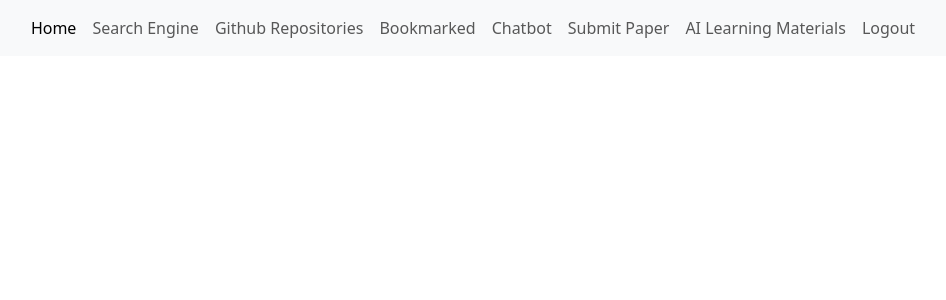
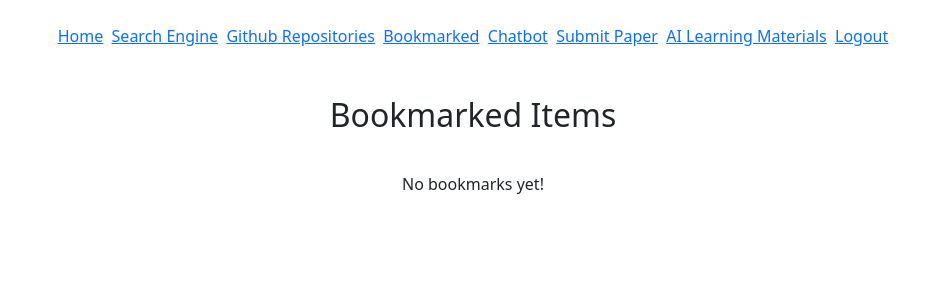
Before and after one commit to Castellanos02/CS256_HW1, a Flask app: page /home in a window 1280 px wide. Shown: the top 300 px of the page, without its empty margins (167-1113 px from the left). Run offline with Flask 3, Linux system fonts and the light colour scheme.

Commit message:
added bookmark system

```diff
--- a/app.py
+++ b/app.py
@@ -1,4 +1,4 @@
-from flask import Flask, render_template, redirect, url_for, session, request
+from flask import Flask, render_template, redirect, url_for, session, request, jsonify
 from flask_sqlalchemy import SQLAlchemy
 import os
 from dotenv import load_dotenv
@@ -112,12 +112,25 @@ class allMedia(db.Model):
     table = db.Column(db.String(100), nullable = False)
 
 class bookmarked(db.Model):
+    # id = db.Column(db.Integer, primary_key = True)
+    # userId = db.Column(db.Integer, nullable=False)
+    # mediaType = db.Column(db.String(100), nullable = False)
+    # name = db.Column(db.String(100), nullable = False)
+    # table = db.Column(db.String(100), nullable = False)
+
     id = db.Column(db.Integer, primary_key = True)
-    mediaId = db.Column(UUID(as_uuid=True))
+    userId = db.Column(UUID(as_uuid=True))
+    link = db.Column(db.String(100), nullable=False)
     mediaType = db.Column(db.String(100), nullable = False)
+    author = db.Column(db.String(100), nullable = False)
+    description = db.Column(db.String(200), nullable = False)
+
+class paper_submission(db.Model):
+    id = db.Column(db.Integer, primary_key = True)
     name = db.Column(db.String(100), nullable = False)
-    table = db.Column(db.String(100), nullable = False)
-
+    email = db.Column(db.String(100), nullable = False)
+    link = db.Column(db.String(100), nullable = False)
+    description = db.Column(db.String(200), nullable = False)
 
 
 with app.app_context():
@@ -312,6 +325,11 @@ def login():
 
 @app.route('/home')
 def home():
+    bookmarked_items = bookmarked.query.filter_by(userId=session.get('user_id')).all()
+    print(f"User ID: {session.get('user_id')}")
+    print(f"Bookmarked Items: {bookmarked_items}")
+    if not bookmarked_items:
+        print("No bookmarks found.")
     return render_template('home.html', is_admin=session.get('is_admin', 0))
 
 @app.route('/search_engine', methods=['GET'])
@@ -395,5 +413,24 @@ def logout():
     session.clear()
     return redirect(url_for('login'))
 
+@app.route('/add_entry', methods=['POST'])
+def add_entry():
+
+    data = request.json
+    print("Received data:", data)
+    print("Session ID:", session.get('user_id'))
+    # entry = bookmarked(userId=session.get('user_id'),link=data['link'], mediaType=data['mediaType'], author=data['author'], description=data.get("description"))
+    if data['description']:
+        entry = bookmarked(userId=session.get('user_id'),link=data['link'], mediaType=data['mediaType'], author=data['author'], description=data["description"])
+    else:
+        entry = bookmarked(userId=session.get('user_id'),link=data['link'], mediaType=data['mediaType'], author=data['author'], description="")
+    print(entry)
+    db.session.add(entry)
+    db.session.commit()
+
+    return jsonify({"message": "Bookmark added successfully!"})  # No redirect!
+    # return jsonify({"message": "Bookmark added successfully!"})
+
+
 if __name__ == '__main__':
     app.run()
--- a/templates/header.html
+++ b/templates/header.html
@@ -4,30 +4,30 @@
     <meta charset="UTF-8">
     <meta name="viewport" content="width=device-width, initial-scale=1.0">
     <link href="https://cdn.jsdelivr.net/npm/bootstrap@5.3.3/dist/css/bootstrap.min.css" rel="stylesheet" integrity="sha384-QWTKZyjpPEjISv5WaRU9OFeRpok6YctnYmDr5pNlyT2bRjXh0JMhjY6hW+ALEwIH" crossorigin="anonymous">
-    <title>Document</title>
-</head>
+
+    <style>
+        .center {
+            text-align: center;
+        }
+    </style>
+
+  </head>
 <body>
-    <div tesxt-align: center;>
-        <nav class="navbar navbar-expand-lg bg-body-tertiary">
-            <div class="container-fluid">
-              <button class="navbar-toggler" type="button" data-bs-toggle="collapse" data-bs-target="#navbarNavAltMarkup" aria-controls="navbarNavAltMarkup" aria-expanded="false" aria-label="Toggle navigation">
-                <span class="navbar-toggler-icon"></span>
-              </button>
-              <div class="collapse navbar-collapse justify-content-center" id="navbarNavAltMarkup">
-                <div class="navbar-nav">
-                  <a class="nav-link active" aria-current="page" href="{{ url_for('home') }}">Home</a>
-                  <a class="nav-link" href="{{ url_for('search') }}">Search Engine</a>
-                  <a class="nav-link" href="{{ url_for('github') }}">Github Repositories</a>
-                  <a class="nav-link" href="{{ url_for('bookmark') }}">Bookmarked</a>
-                  <a class="nav-link" href="{{ url_for('bot') }}">Chatbot</a>
-                  <a class="nav-link" href="{{ url_for('contribute') }}">Submit Paper</a>
-                  <a class="nav-link" href="{{ url_for('learning') }}">AI Learning Materials</a>
-                  {% if is_admin == 1 %}
-                  <a class="nav-link" href="{{ url_for('approve') }}">Admin Panel</a>&nbsp;
-                  {% endif %}
-                  <a class="nav-link" href="{{ url_for('logout')  }}">Logout</a>
-                </div>
-              </div>
-            </div>
-        </nav>
-    </div>
+<div class="center">
+    <a href="{{ url_for('home') }}">Home</a>&nbsp;
+    <a href="{{ url_for('search') }}">Search Engine</a>&nbsp;
+    <a href="{{ url_for('github') }}">Github Repositories</a>&nbsp;
+    <a href="{{ url_for('bookmark') }}">Bookmarked</a>&nbsp;
+    <a href="{{ url_for('bot') }}">Chatbot</a>&nbsp;
+    <a href="{{ url_for('contribute') }}">Submit Paper</a>&nbsp;
+    <a href="{{ url_for('learning') }}">AI Learning Materials</a>&nbsp;
+
+    {% if is_admin == 1 %}
+        <a href="{{ url_for('approve') }}">Admin Panel</a>&nbsp;
+    {% endif %}
+
+    <a  href="{{ url_for('logout') }}">Logout</a>
+
+    {% block content %}
+    {% endblock %}
+</div>
--- a/templates/home.html
+++ b/templates/home.html
@@ -1,4 +1,53 @@
+<!DOCTYPE html>
+<html lang="en">
+<head>
+    <meta charset="UTF-8">
+    <meta name="viewport" content="width=device-width, initial-scale=1.0">
+    <style>
+        .results-container {
+            display: flex;
+            flex-wrap: wrap;
+            gap: 35px;
+            padding: 30px;
+            justify-content: center;
+        }
+
+        .result-box {
+            width: 500px;
+            padding: 15px;
+            border: 2px solid #ddd;
+            border-radius: 8px;
+            box-shadow: 0 2px 8px rgba(0, 0, 0, 0.1);
+            background-color: #f9f9f9;
+        }
+        .center {
+            text-align: center;
+        }
+    </style>
+</head>
+<br>
 {% extends "header.html" %}
+{% block content %}
+<br><br><br>
 
+    <div class="center">
+    <h2>Bookmarked Items</h2>
+    </div>
+    <div class='results-container'>
+    {% if bookmarked_items %}
+
+
+        <div class='result-box'>
+        <ul>
+            {% for item in bookmarked_items %}
+                <li><a href="{{item.link}}">{{item.name}}</a> ({{item.mediaType}})</li>
+            {% endfor %}
+        </ul>
+        </div>
+    {% else %}
+        <p>No bookmarks yet!</p>
+    {% endif %}
+    </div>
+{% endblock %}
 </body>
 </html>
```
Also changed, not shown: templates/search_engine.html (+43 -0 lines).
